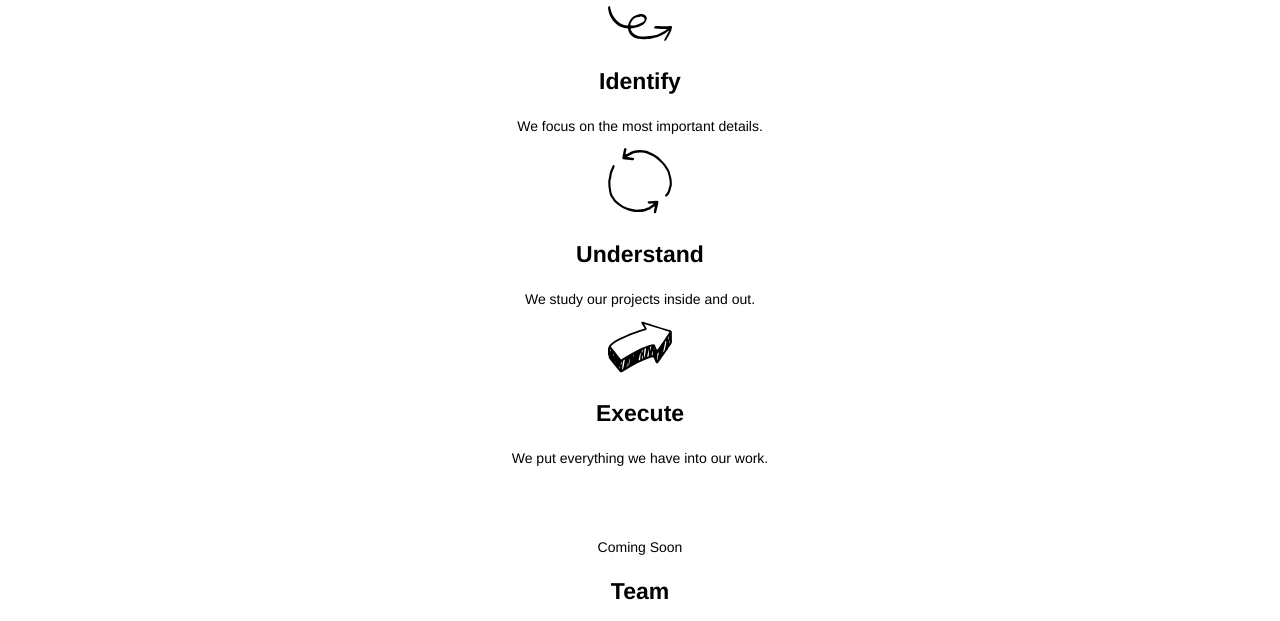
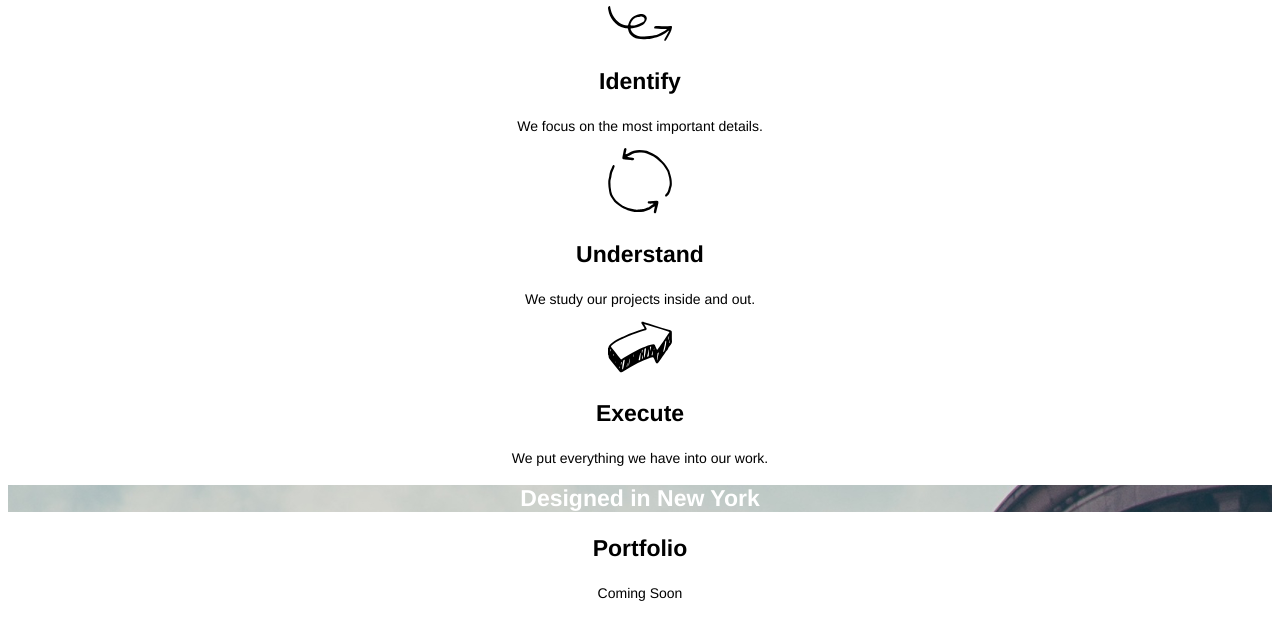
Before and after one commit to Lapedra/Broadway, a plain HTML site: page index.html in a window 1280 px wide. Shown: the part 303-924 px from the top of the page. Drawn offline with Linux system fonts and the light colour scheme.

Commit message:
Added Designed in NY section and css

```diff
--- a/index.html
+++ b/index.html
@@ -39,17 +39,20 @@
 
 <!--Designed in NY Section-->
 
-<div class="NYC">
-  <h3>Portfolio</h3>
-</div>
+<div>
+  <h2 class="portfolio">Designed in New York</h2>
 
+  <h3>Portfolio</h2>
   <p>Coming Soon</p>
+
   <h3>Team</h3>
   <p>We're Hiring!</p>
+
   <h3>Contact</h3>
   <p>Phone: (555)-555-555</p>
   <p>Email: test@example.com</p>
   <p>Twitter: @test</p>
+</div>
 
 <!--Footer Section-->
 
--- a/resources/css/style.css
+++ b/resources/css/style.css
@@ -44,3 +44,10 @@ ul li {
 a {
   color: white;
 }
+
+.portfolio {
+  background-image: url("../../resources/images/the-flatiron-building.png");
+  font-size:  23px;
+  font-weight: bold;
+  color: white;
+}
```
